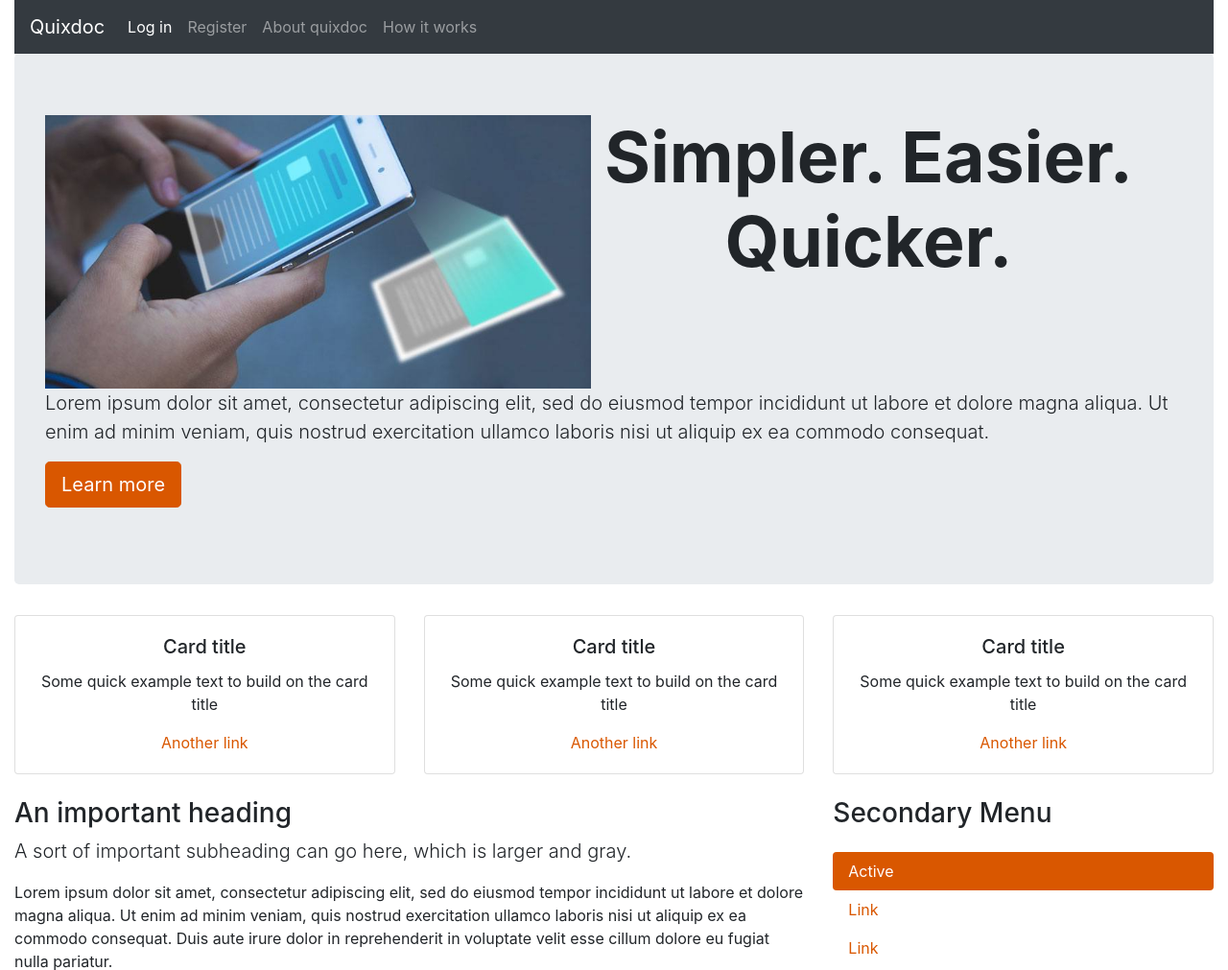
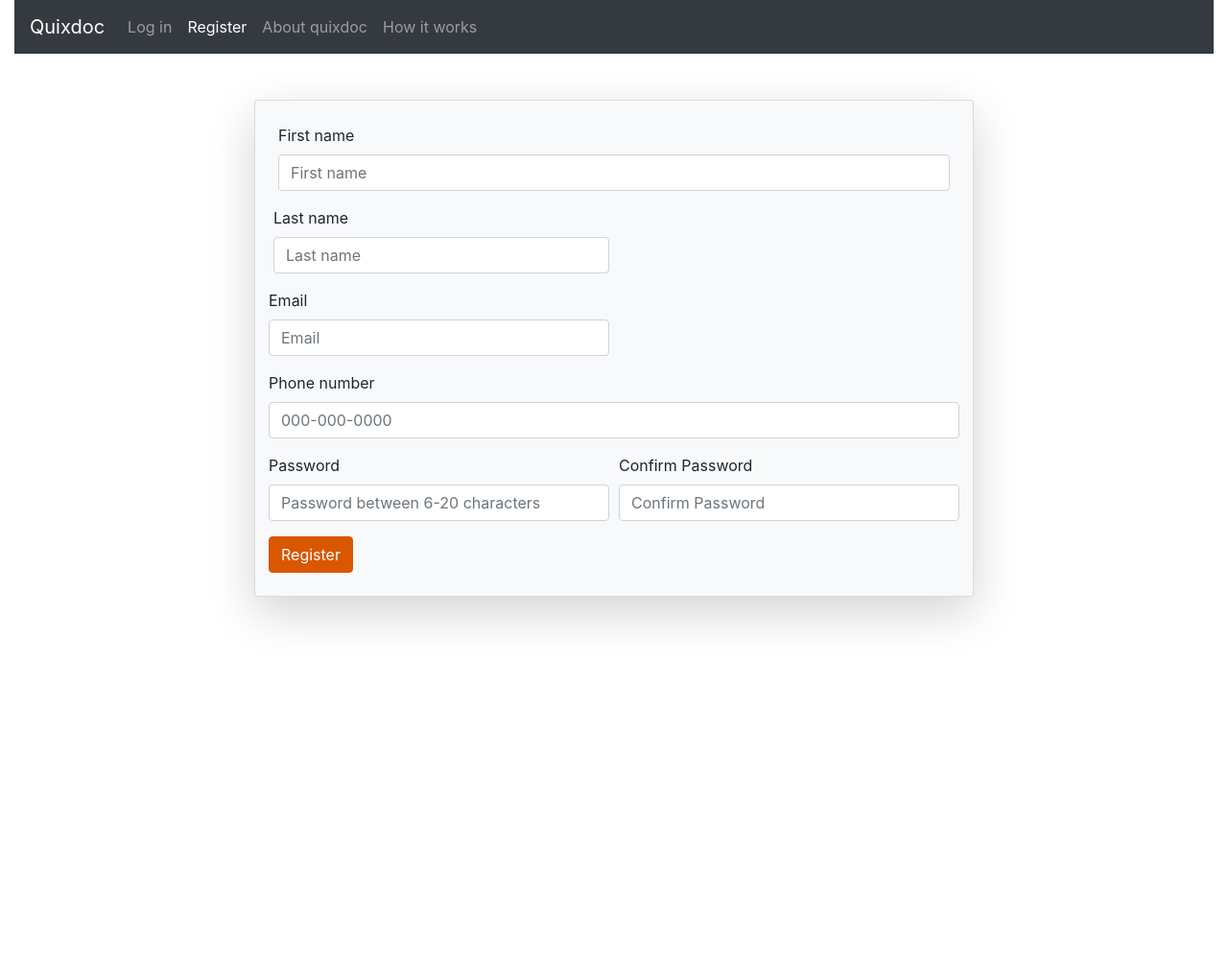
Before and after one commit to Nicu104/TruckCompanyOrganizer, a Django app: page /registernewuser in a window 1280 px wide. Shown: the top 1011 px of the page at 96% size. After the commit the page ends 651 px from the top, so only its background shows below. Run offline with Django 3.2, Linux system fonts and the light colour scheme; some libraries are stand-ins or nearby versions; some web fonts are replaced.

Commit message:
finished fron end

```diff
--- a/apps/main/static/css/my_styles.css
+++ b/apps/main/static/css/my_styles.css
@@ -1,9 +1,8 @@
+
 @media only screen and (max-width: 600px) {
 
 	.login_form{
-		vertical-align: top;
 		margin-top: 20px;
-		/* margin-left: 20px; */
 		width: 100%;
 		margin: auto;
 	}
@@ -23,10 +22,10 @@
 @media only screen and (min-width: 601px){
 
 	.login_form{
-
+		margin-top: 20px;
 		width: 80%;
 		vertical-align: top;
-		margin-top: 20px;
+
 		margin: auto;
 	}
 	.body_display img{
@@ -41,9 +40,8 @@
 @media only screen and (min-width: 900px){
 
 	.login_form{
+		margin-top: 20px;
 		width: 60%;
-		vertical-align: top;
-		margin-top: 20px;
 		margin: auto;
 	}
 	.body_display img{
@@ -62,3 +60,7 @@
 .inline-button{
 	display: inline-block;
 }
+.image-block{
+	width: 100%;
+	margin: auto;
+}
--- /dev/null
+++ b/apps/main/templates/src/adminPage.html
@@ -0,0 +1,86 @@
+<!DOCTYPE html>
+<html>
+<head>
+	<title>Logs</title>
+	<meta http-equiv="x-ua-compatible" content="ie=edge">
+	    <meta name="viewport" content="width=device-width, initial-scale=1.0" />
+
+        <link rel="stylesheet" href="https://{fonts.googleapis.com/css?family=Raleway:400,800}">
+        <link rel='stylesheet' href="{https://maxcdn.bootstrapcdn.com/font-awesome/4.7.0/css/font-awesome.min.css}">
+        <link rel="stylesheet" href="/static/css/bootstrap.css">
+        <link rel="stylesheet" href="/static/css/styles.css">
+        <link rel="stylesheet" href="/static/css/my_styles.css">
+</head>
+<body>
+	<div class="container-fluid">
+
+		<nav class="navbar navbar-expand-sm bg-dark navbar-dark">
+			<a href="/" class="navbar-brand">Quixdoc</a>
+		    <button class="navbar-toggler" type="button" data-toggle="collapse" data-target="#navbar3">
+		        <span class="navbar-toggler-icon"></span>
+		    </button>
+		    <div class="navbar-collapse collapse" id="navbar3">
+		        <ul class="navbar-nav">
+		           <div class="dropdown">
+		            <li class="nav-item">
+		                <a class="nav-link" href="{% url 'main:loginpage' %}">Log in </a>
+		            </li>
+					</div>
+		            <li class="nav-item active">
+		                <a class="nav-link" href="{% url 'main:registerpage' %}"> Register</a>
+		            </li>
+		            <li class="nav-item">
+		                <a class="nav-link" href="{% url 'main:about' %}">About quixdoc</a>
+		            </li>
+		             <li class="nav-item">
+		                <a class="nav-link" href="{% url 'main:howitworks' %}">How it works</a>
+		            </li>
+
+
+		        </ul>
+		    </div>
+		</nav>
+
+
+		<div class="login_form col-sm-200 col-md-500 bg-light card-body  card shadow-lg p-3 mb-5 rounded mt-5 p-4">
+
+			  <form action="{% url 'main:registernewuser' %}" method="POST">
+			  <div class="form-row">
+
+						<div class="form-group col-md-12">
+					<label for="first_name">First name</label>
+					<input type="text" class="form-control" placeholder="First name" required name="first_name">
+				</div>
+
+				<div class="form-row">
+				<div class="form-group col-md-6">
+					<label for="last_name">Last name</label>
+					<input type="text" class="form-control" placeholder="Last name" required name="last_name">
+				</div>
+				<div class="form-row">
+				<div class="form-group col-md-6">
+					<label for="email">Email</label>
+					<input type="text" class="form-control" placeholder="Email"  required name="email">
+				</div>
+
+
+				<div class="form-group col-md-12">
+			      <label for="inputEmail4">Phone number</label>
+			      <input type="text" class="form-control" placeholder="000-000-0000" maxlength="14" required name="phone">
+				</div>
+			    <div class="form-group col-md-6">
+			      <label for="inputPassword4">Password</label>
+			      <input type="password" class="form-control" id="inputPassword4" required pattern=".{6,20}" placeholder="Password between 6-20 characters" name="password">
+					</div>
+					<div class="form-group col-md-6">
+			      <label for="inputPassword4">Confirm Password</label>
+			      <input type="password" class="form-control" id="inputPassword4" placeholder="Confirm Password" required name="confirmPassword">
+			    </div>
+			  </div>
+			  <button type="submit" class="btn btn-primary">Register</button>
+			</form>
+
+		</div>
+	</div>
+</body>
+</html>
--- a/apps/main/templates/src/index.html
+++ b/apps/main/templates/src/index.html
@@ -1,7 +1,7 @@
 <!DOCTYPE html>
 <html class="no-js" lang="en">
     <head>
-        <title>Bootstrap 4 Layout</title>
+        <title>Home</title>
         <meta http-equiv="x-ua-compatible" content="ie=edge">
 	    <meta name="viewport" content="width=device-width, initial-scale=1.0" />
 
--- a/apps/main/urls.py
+++ b/apps/main/urls.py
@@ -8,6 +8,10 @@
     re_path('^register/$', views.register, name='registerpage'),
     re_path('^registerForm$', views.registerForm, name='registerform'),
     re_path('^logIn/$', views.logIn, name='loginform'),
+
+    re_path('^registernewuser$', views.newUser, name='registernewuser'),
+    re_path('^tableLoads/$', views.loads, name='tableLoads'),
+    re_path('^images/$', views.images, name='images'),
     re_path('^about/$', views.about, name='about'),
     re_path('^howitworks/$', views.howitworks, name='howitworks'),
     re_path('^learnmore/$', views.learnmore, name='learnmore'),
--- a/apps/main/views.py
+++ b/apps/main/views.py
@@ -20,6 +20,13 @@
 def logIn(request):
     return redirect('/userPage.html')
 
+# TODO add a new user to the data base for specific company by admin
+def newUser(request):
+    return render(request, 'src/adminPage.html')
+
+def registerUser(request):
+    return redirect('src/adminPage.html')
+
 # TODO render about page
 def about(request):
     return render(request, 'src/learn_more.html')
@@ -28,6 +35,13 @@
 def howitworks(request):
     return redirect('/userPage.html')
 
+# TODO render a howit works page
+def loads(request):
+    return render(request, 'src/allLoads.html')
+
+def images(request):
+    return render(request, 'src/images.html')
+
 # TODO render learn more page
 def learnmore(request):
     return redirect('src/learn_more.html')
```
Also changed, not shown: apps/main/templates/src/allLoads.html (added, +85 -0 lines), apps/main/templates/src/images.html (added, +73 -0 lines), apps/main/templates/src/login.html (+6 -3 lines), apps/main/templates/src/register.html (+11 -3 lines).
